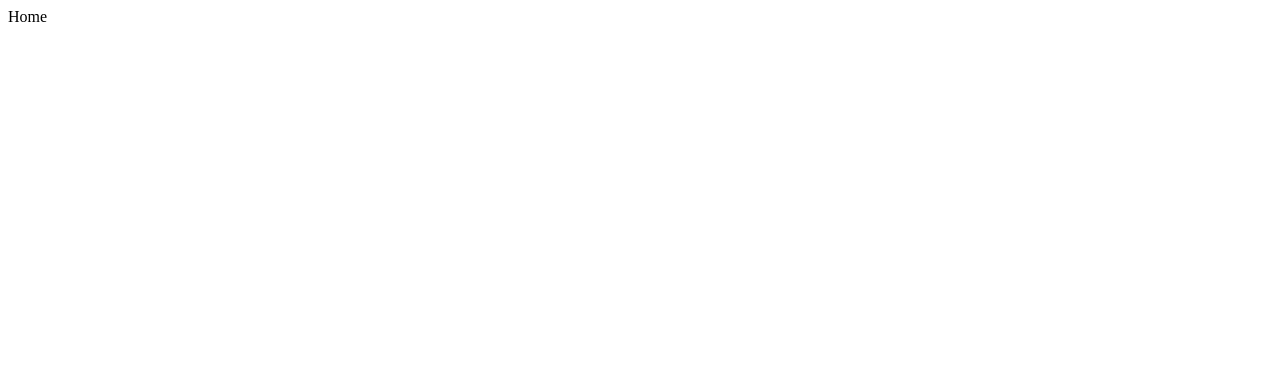
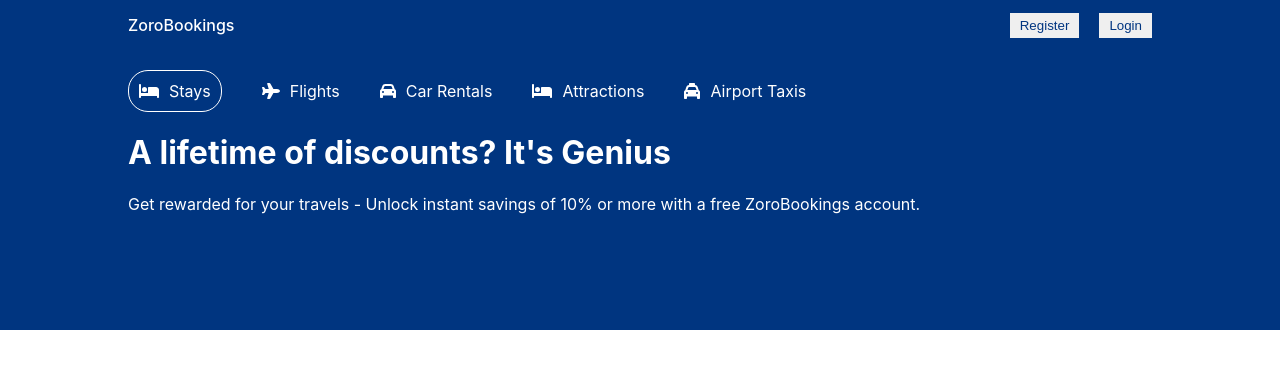
Before and after one commit to Anshuman1609/react-booking-software-frontend-only-, a React (Create React App) app: page / in a window 1280 px wide. Shown: the top 368 px of the page. Built offline with nearby package versions, Linux system fonts and the light colour scheme.

Commit message:
setting up header

```diff
--- a/package.json
+++ b/package.json
@@ -3,6 +3,11 @@
   "version": "0.1.0",
   "private": true,
   "dependencies": {
+    "@fortawesome/fontawesome-svg-core": "^6.5.2",
+    "@fortawesome/free-brands-svg-icons": "^6.5.2",
+    "@fortawesome/free-regular-svg-icons": "^6.5.2",
+    "@fortawesome/free-solid-svg-icons": "^6.5.2",
+    "@fortawesome/react-fontawesome": "^0.2.0",
     "@testing-library/jest-dom": "^5.17.0",
     "@testing-library/react": "^13.4.0",
     "@testing-library/user-event": "^13.5.0",
--- a/src/App.js
+++ b/src/App.js
@@ -10,15 +10,17 @@ import Hotel from "./pages/hotel/Hotel";
 
 function App() {
   return (
-    <Router>
-      <Routes>
-        <Route exact path="/" element = {<Home/>} />
-        <Route exact path="/hotels" element = {<List/>} />
-        <Route exact path="/hotels/:id" element = {<Hotel/>} />
+    <>
+      <Router>
+        <Routes>
+          <Route exact path="/" element={<Home />} />
+          <Route exact path="/hotels" element={<List />} />
+          <Route exact path="/hotels/:id" element={<Hotel />} />
 
-        <Route exact path="*" element = {<NotFound/>} />
-      </Routes>
-    </Router>
+          <Route exact path="*" element={<NotFound />} />
+        </Routes>
+      </Router>
+    </>
   );
 }
 
--- /dev/null
+++ b/src/components/header/Header.jsx
@@ -0,0 +1,42 @@
+import React from 'react';
+import "./header.css";
+import { FontAwesomeIcon } from '@fortawesome/react-fontawesome';
+import { faBed, faCar, faPlane, faTaxi } from '@fortawesome/free-solid-svg-icons';
+
+const Header = () => {
+    return (
+        <div className="header">
+            <div className="headerContainer">
+
+                <div className="headerList">
+                    <div className="headerListItem active">
+                        <FontAwesomeIcon icon={faBed} />
+                        <span>Stays</span>
+                    </div>
+                    <div className="headerListItem">
+                        <FontAwesomeIcon icon={faPlane} />
+                        <span>Flights</span>
+                    </div>
+                    <div className="headerListItem">
+                        <FontAwesomeIcon icon={faCar} />
+                        <span>Car Rentals</span>
+                    </div>
+                    <div className="headerListItem">
+                        <FontAwesomeIcon icon={faBed} />
+                        <span>Attractions</span>
+                    </div>
+                    <div className="headerListItem">
+                        <FontAwesomeIcon icon={faTaxi} />
+                        <span>Airport Taxis</span>
+                    </div>
+                </div>
+                <h1 className="headerTitle">A lifetime of discounts? It's Genius</h1>
+                <p className="headerDesc">
+                    Get rewarded for your travels - Unlock instant savings of 10% or more with a free ZoroBookings account.
+                </p>
+            </div>
+        </div>
+    )
+}
+
+export default Header;
--- /dev/null
+++ b/src/components/header/header.css
@@ -0,0 +1,38 @@
+.header{
+ background-color: #003580;
+ color: white;
+ display: flex;
+ justify-content: center;
+}
+
+.headerContainer{
+    width: 100%;
+    max-width: 1024px;
+    padding-left: 10px;
+    padding-right: 10px;
+    margin: 20px 0px 100px 0px;
+}
+
+.headerList{
+    display: flex;
+    gap: 40px;
+}
+
+.headerListItem{
+    display: flex;
+    gap: 10px;
+    align-items: center;
+}
+
+.headerListItem.active{
+    border: 1px solid white;
+    padding: 10px;
+    border-radius: 20px;
+}
+
+@media only screen and (max-width: 598px){
+    .headerList{
+        flex-direction: column;
+        gap: 20px;
+    }
+}
--- /dev/null
+++ b/src/components/navbar/Navbar.jsx
@@ -0,0 +1,18 @@
+import React from 'react';
+import "./navbar.css";
+
+const Navbar = () => {
+  return (
+    <div className="navbar">
+        <div className="navContainer">
+            <span className="logo">ZoroBookings</span>
+            <div className="navItems">
+                <button className="navButton">Register</button>
+                <button className="navButton">Login</button>
+            </div>
+        </div>
+    </div>
+  )
+}
+
+export default Navbar
--- /dev/null
+++ b/src/components/navbar/navbar.css
@@ -0,0 +1,29 @@
+.navbar{
+    height: 50px;
+    background-color: #003580;
+    display: flex;
+    justify-content: center;
+}
+
+.navContainer{
+    width: 100%;
+    max-width: 1024px;
+    color: white;
+    display: flex;
+    align-items: center;
+    justify-content: space-between;
+    padding-left: 10px;
+    padding-right: 10px;
+}
+
+.logo{
+    font-weight: 500;
+}
+
+.navButton{
+    margin-left: 20px;
+    border: none;
+    padding: 5px 10px;
+    cursor: pointer;
+    color: #003580;
+}
--- /dev/null
+++ b/src/index.css
@@ -0,0 +1,13 @@
+body {
+    margin: 0;
+    font-family: -apple-system, BlinkMacSystemFont, 'Segoe UI', 'Roboto', 'Oxygen',
+        'Ubuntu', 'Cantarell', 'Fira Sans', 'Droid Sans', 'Helvetica Neue',
+        sans-serif;
+    -webkit-font-smoothing: antialiased;
+    -moz-osx-font-smoothing: grayscale;
+}
+
+code {
+    font-family: source-code-pro, Menlo, Monaco, Consolas, 'Courier New',
+        monospace;
+}
--- a/src/index.js
+++ b/src/index.js
@@ -1,6 +1,7 @@
 import React from 'react';
 import ReactDOM from 'react-dom/client';
 import App from './App';
+import "./index.css";
 
 const root = ReactDOM.createRoot(document.getElementById('root'));
 root.render(
--- a/src/pages/home/Home.jsx
+++ b/src/pages/home/Home.jsx
@@ -1,9 +1,14 @@
 import React from 'react';
 import "./home.css";
+import Navbar from '../../components/navbar/Navbar';
+import Header from '../../components/header/Header';
 
 const Home = () => {
   return (
-    <>Home</>
+    <>
+      <Navbar />
+      <Header />
+    </>
   )
 }
 
```
Also changed, not shown: 1 other file (tests, documents, lock files or other folders).
